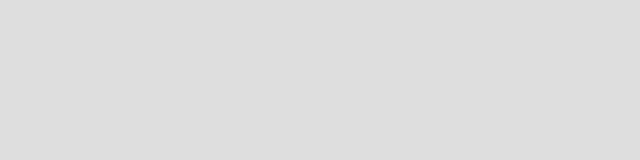
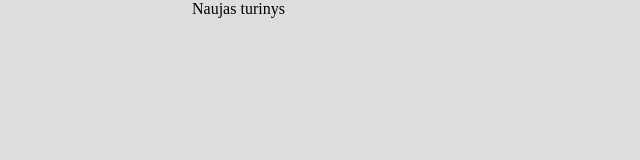
Before and after one commit to webmokymai/projektas, a plain HTML site: page index.html in a window 1280 px wide. Shown: the whole page, without its empty margins (0-640 px from the left). Drawn offline with Linux system fonts and the light colour scheme.

Commit message:
Pirma kopija

```diff
--- a/index.html
+++ b/index.html
@@ -7,6 +7,6 @@
     <link rel="stylesheet" href="style.css">
 </head>
 <body>
-
+Naujas turinys
 </body>
 </html>
```
